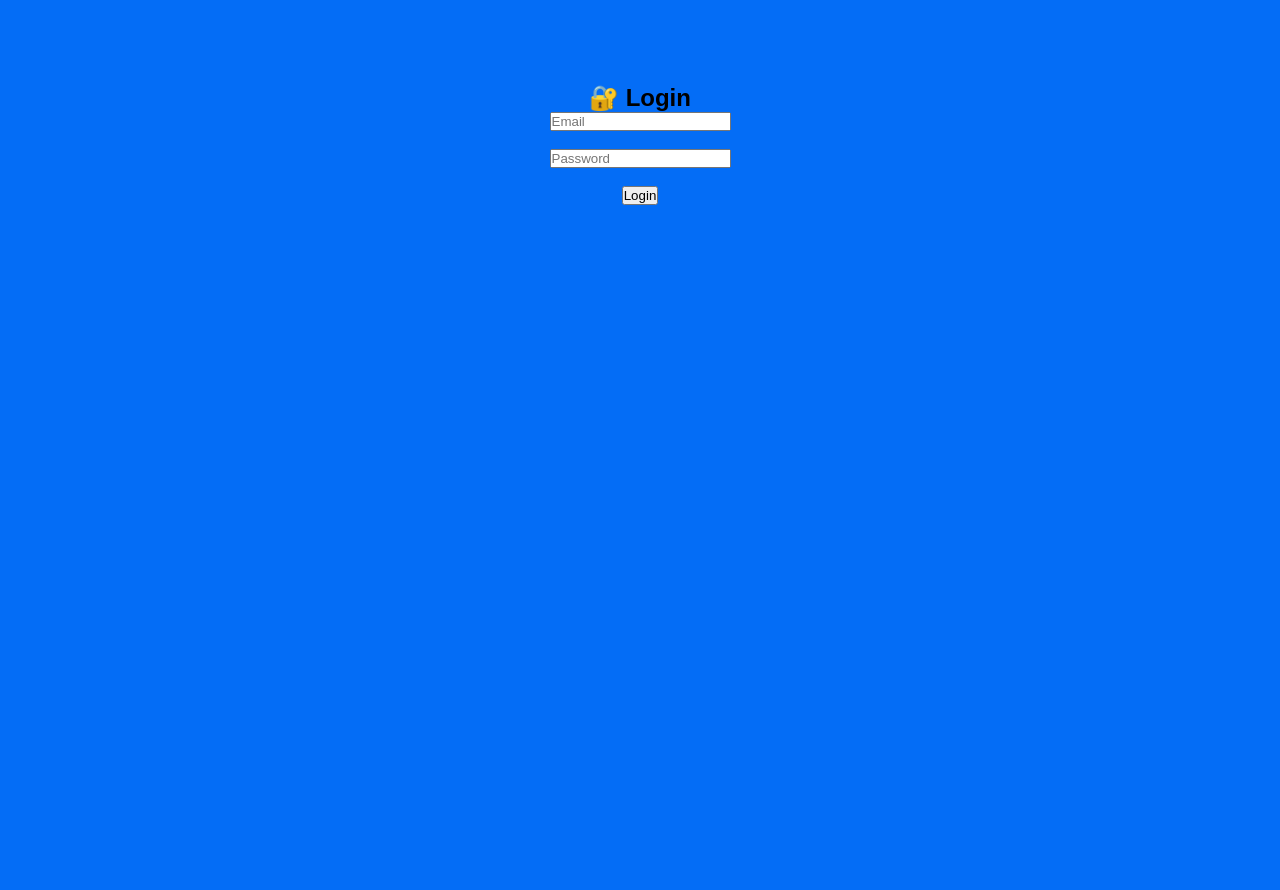
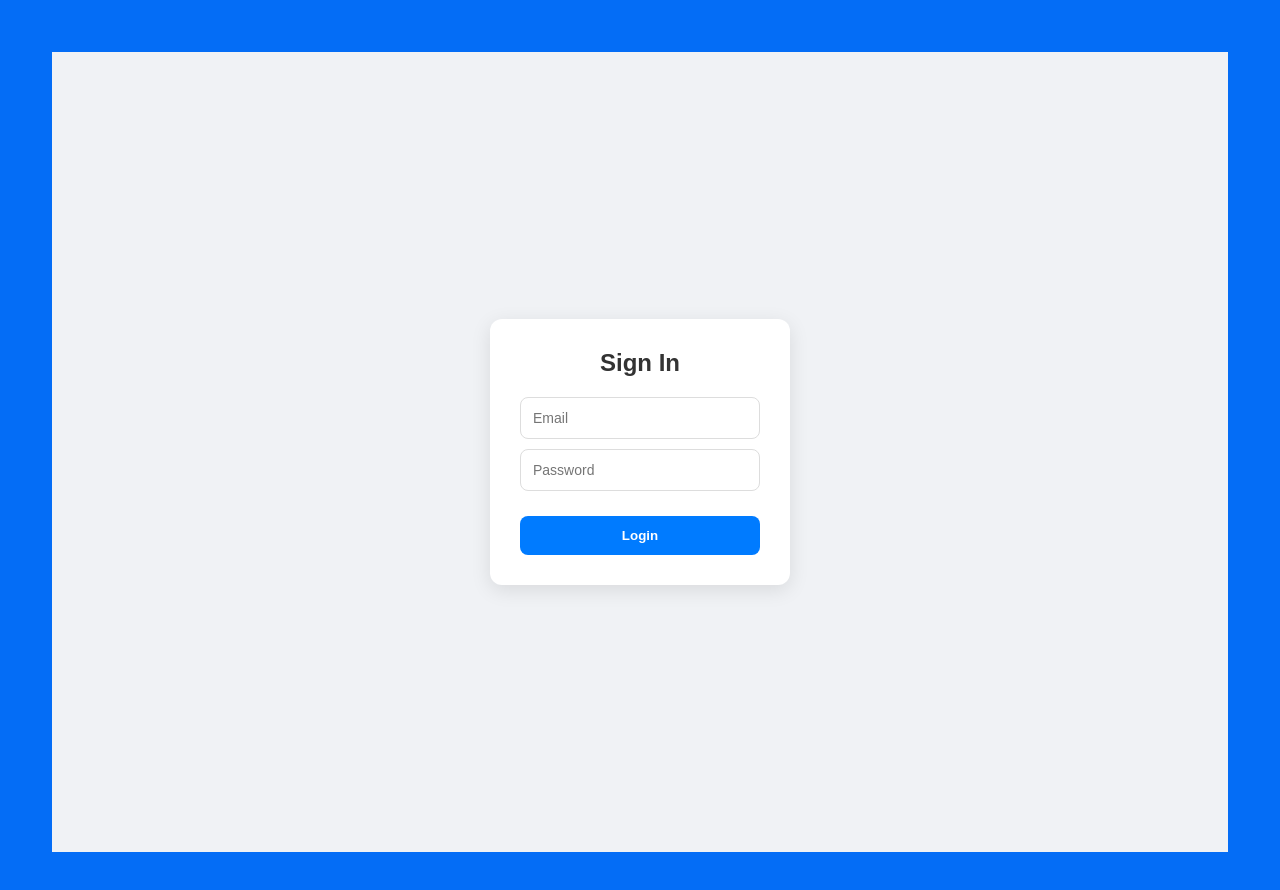
Before and after one commit to Samarth1507-coder/sign-app, a React (Vite) app in the folder client/: page /login in a window 1280 px wide. Shown: the top 890 px of the page. Before the commit the page ends 800 px from the top, so only its background shows below. Built offline with nearby package versions, Linux system fonts and the light colour scheme.

Commit message:
Style login page with plain CSS and auto navigation on success

```diff
--- /dev/null
+++ b/client/src/pages/Login.css
@@ -0,0 +1,50 @@
+/* src/pages/Login.css */
+.login-container {
+  display: flex;
+  height: 100vh;
+  background: #f0f2f5;
+  justify-content: center;
+  align-items: center;
+}
+
+.login-box {
+  background: white;
+  padding: 30px;
+  border-radius: 12px;
+  box-shadow: 0 5px 20px rgba(0, 0, 0, 0.1);
+  width: 300px;
+  text-align: center;
+}
+
+.login-box h2 {
+  margin-bottom: 20px;
+  color: #333;
+}
+
+.login-box input {
+  display: block;
+  width: 100%;
+  margin: 10px 0;
+  padding: 12px;
+  font-size: 14px;
+  border: 1px solid #ddd;
+  border-radius: 8px;
+  outline: none;
+}
+
+.login-box button {
+  margin-top: 15px;
+  width: 100%;
+  padding: 12px;
+  background-color: #007bff;
+  color: white;
+  font-weight: bold;
+  border: none;
+  border-radius: 8px;
+  cursor: pointer;
+  transition: background 0.3s ease;
+}
+
+.login-box button:hover {
+  background-color: #0056b3;
+}
--- a/client/src/pages/Login.jsx
+++ b/client/src/pages/Login.jsx
@@ -1,51 +1,50 @@
-import React, { useState } from 'react';
-import axios from 'axios';
-import { useNavigate } from 'react-router-dom';
+// src/pages/Login.jsx
+import React, { useState } from "react";
+import axios from "axios";
+import { useNavigate } from "react-router-dom";
+import "./Login.css";
 
 const Login = () => {
-  const [email, setEmail] = useState('');
-  const [password, setPassword] = useState('');
+  const [email, setEmail] = useState("");
+  const [password, setPassword] = useState("");
   const navigate = useNavigate();
 
-  const handleLogin = async (e) => {
-    e.preventDefault();
+  const handleLogin = async () => {
+    if (!email || !password) return alert("All fields required");
+
     try {
-      const res = await axios.post('http://localhost:5000/api/auth/login', {
+      const res = await axios.post("http://localhost:5000/api/auth/login", {
         email,
         password,
       });
 
-      // ✅ Store JWT token in localStorage
       localStorage.setItem("token", res.data.token);
-
-      // ✅ Navigate to dashboard
-      navigate('/upload');
+      alert("Login successful!");
+      navigate("/dashboard");
     } catch (err) {
-      console.error("Login failed", err);
-      alert("Invalid credentials");
+      console.error(err);
+      alert("Login failed!");
     }
   };
 
   return (
-    <div style={{ padding: '2rem' }}>
-      <h2>🔐 Login</h2>
-      <form onSubmit={handleLogin}>
+    <div className="login-container">
+      <div className="login-box">
+        <h2>Sign In</h2>
         <input
           type="email"
           placeholder="Email"
           value={email}
           onChange={(e) => setEmail(e.target.value)}
-          required
-        /><br /><br />
+        />
         <input
           type="password"
           placeholder="Password"
           value={password}
           onChange={(e) => setPassword(e.target.value)}
-          required
-        /><br /><br />
-        <button type="submit">Login</button>
-      </form>
+        />
+        <button onClick={handleLogin}>Login</button>
+      </div>
     </div>
   );
 };
```
